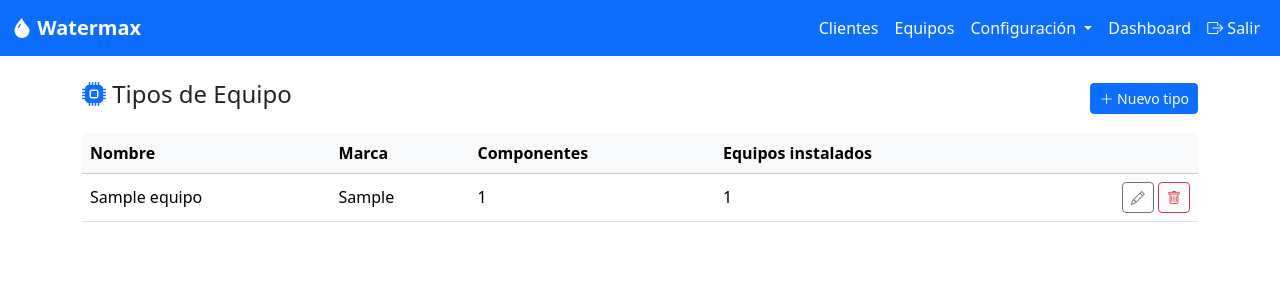
After one commit to davadord/watermax, a Flask app: page /admin/tipos-equipo in a window 1280 px wide. The commit adds this page. Shown: the top 300 px of the page. Run offline with Flask 3, Linux system fonts and the light colour scheme; a user stored in the database is signed in; tables that the repository leaves empty hold one stand-in row (values such as "Sample post").

Commit message:
Sprint 2 #21: CRUD TipoEquipo y Componente, intervalo_nominal en Componente

```diff
--- a/app/blueprints/admin.py
+++ b/app/blueprints/admin.py
@@ -5,7 +5,7 @@ from flask_login import login_required
 
 from app import db
 from app.models.client import Cliente, Zona
-from app.models.equipment import TipoEquipo, EquipoInstalado
+from app.models.equipment import TipoEquipo, Componente, TipoEquipoComponente, EquipoInstalado
 from app.utils.decorators import role_required
 
 admin_bp = Blueprint("admin", __name__)
@@ -149,6 +149,159 @@ def eliminar_zona(id):
     return redirect(url_for("admin.zonas"))
 
 
+# ── Tipos de Equipo ───────────────────────────────────────────────────────────
+
+@admin_bp.route("/tipos-equipo")
+@login_required
+@role_required(*_admin_roles)
+def tipos_equipo():
+    tipos = TipoEquipo.query.order_by(TipoEquipo.nombre).all()
+    return render_template("admin/tipos_equipo.html", tipos=tipos)
+
+
+@admin_bp.route("/tipos-equipo/nuevo", methods=["GET", "POST"])
+@login_required
+@role_required(*_admin_roles)
+def nuevo_tipo_equipo():
+    componentes = Componente.query.order_by(Componente.nombre).all()
+    if request.method == "POST":
+        nombre = request.form.get("nombre", "").strip()
+        if not nombre:
+            flash("El nombre es obligatorio.", "danger")
+            return render_template("admin/tipo_equipo_form.html", tipo=None, componentes=componentes)
+        tipo = TipoEquipo(
+            nombre=nombre,
+            marca=request.form.get("marca") or None,
+            descripcion=request.form.get("descripcion") or None,
+        )
+        db.session.add(tipo)
+        db.session.flush()
+        _guardar_componentes(tipo, request.form, componentes)
+        db.session.commit()
+        flash(f"Tipo de equipo {tipo.nombre} creado.", "success")
+        return redirect(url_for("admin.tipos_equipo"))
+    return render_template("admin/tipo_equipo_form.html", tipo=None, componentes=componentes)
+
+
+@admin_bp.route("/tipos-equipo/<int:id>/editar", methods=["GET", "POST"])
+@login_required
+@role_required(*_admin_roles)
+def editar_tipo_equipo(id):
+    tipo = db.session.get(TipoEquipo, id)
+    if not tipo:
+        flash("Tipo de equipo no encontrado.", "danger")
+        return redirect(url_for("admin.tipos_equipo"))
+    componentes = Componente.query.order_by(Componente.nombre).all()
+    if request.method == "POST":
+        nombre = request.form.get("nombre", "").strip()
+        if not nombre:
+            flash("El nombre es obligatorio.", "danger")
+            return render_template("admin/tipo_equipo_form.html", tipo=tipo, componentes=componentes)
+        tipo.nombre = nombre
+        tipo.marca = request.form.get("marca") or None
+        tipo.descripcion = request.form.get("descripcion") or None
+        TipoEquipoComponente.query.filter_by(tipo_equipo_id=tipo.id).delete()
+        _guardar_componentes(tipo, request.form, componentes)
+        db.session.commit()
+        flash(f"Tipo de equipo {tipo.nombre} actualizado.", "success")
+        return redirect(url_for("admin.tipos_equipo"))
+    return render_template("admin/tipo_equipo_form.html", tipo=tipo, componentes=componentes)
+
+
+@admin_bp.route("/tipos-equipo/<int:id>/eliminar", methods=["POST"])
+@login_required
+@role_required(*_admin_roles)
+def eliminar_tipo_equipo(id):
+    tipo = db.session.get(TipoEquipo, id)
+    if not tipo:
+        flash("Tipo de equipo no encontrado.", "danger")
+        return redirect(url_for("admin.tipos_equipo"))
+    if tipo.equipos:
+        flash(f"No se puede eliminar: {tipo.nombre} tiene equipos instalados asociados.", "danger")
+        return redirect(url_for("admin.tipos_equipo"))
+    db.session.delete(tipo)
+    db.session.commit()
+    flash(f"Tipo de equipo {tipo.nombre} eliminado.", "success")
+    return redirect(url_for("admin.tipos_equipo"))
+
+
+def _guardar_componentes(tipo, form, componentes):
+    seleccionados = form.getlist("componente_ids")
+    for comp in componentes:
+        if str(comp.id) in seleccionados:
+            db.session.add(TipoEquipoComponente(
+                tipo_equipo_id=tipo.id,
+                componente_id=comp.id,
+            ))
+
+
+# ── Componentes ───────────────────────────────────────────────────────────────
+
+@admin_bp.route("/componentes")
+@login_required
+@role_required(*_admin_roles)
+def componentes():
+    comps = Componente.query.order_by(Componente.nombre).all()
+    return render_template("admin/componentes.html", componentes=comps)
+
+
+@admin_bp.route("/componentes/nuevo", methods=["GET", "POST"])
+@login_required
+@role_required(*_admin_roles)
+def nuevo_componente():
+    if request.method == "POST":
+        nombre = request.form.get("nombre", "").strip()
+        if not nombre:
+            flash("El nombre es obligatorio.", "danger")
+            return render_template("admin/componente_form.html", componente=None)
+        comp = Componente(
+            nombre=nombre,
+            descripcion=request.form.get("descripcion") or None,
+            intervalo_nominal=int(request.form.get("intervalo_nominal")),
+        )
+        db.session.add(comp)
+        db.session.commit()
+        flash(f"Componente {comp.nombre} creado.", "success")
+        return redirect(url_for("admin.componentes"))
+    return render_template("admin/componente_form.html", componente=None)
+
+
+@admin_bp.route("/componentes/<int:id>/editar", methods=["GET", "POST"])
+@login_required
+@role_required(*_admin_roles)
+def editar_componente(id):
+    comp = db.session.get(Componente, id)
+    if not comp:
+        flash("Componente no encontrado.", "danger")
+        return redirect(url_for("admin.componentes"))
+    if request.method == "POST":
+        nombre = request.form.get("nombre", "").strip()
+        if not nombre:
+            flash("El nombre es obligatorio.", "danger")
+            return render_template("admin/componente_form.html", componente=comp)
+        comp.nombre = nombre
+        comp.descripcion = request.form.get("descripcion") or None
+        comp.intervalo_nominal = int(request.form.get("intervalo_nominal"))
+        db.session.commit()
+        flash(f"Componente {comp.nombre} actualizado.", "success")
+        return redirect(url_for("admin.componentes"))
+    return render_template("admin/componente_form.html", componente=comp)
+
+
+@admin_bp.route("/componentes/<int:id>/eliminar", methods=["POST"])
+@login_required
+@role_required(*_admin_roles)
+def eliminar_componente(id):
+    comp = db.session.get(Componente, id)
+    if not comp:
+        flash("Componente no encontrado.", "danger")
+        return redirect(url_for("admin.componentes"))
+    db.session.delete(comp)
+    db.session.commit()
+    flash(f"Componente {comp.nombre} eliminado.", "success")
+    return redirect(url_for("admin.componentes"))
+
+
 # ── Equipos ───────────────────────────────────────────────────────────────────
 
 @admin_bp.route("/equipos")
--- a/app/models/equipment.py
+++ b/app/models/equipment.py
@@ -18,18 +18,16 @@ class Componente(db.Model):
     id = db.Column(db.Integer, primary_key=True)
     nombre = db.Column(db.String(100), nullable=False)
     descripcion = db.Column(db.String(200))
-    unidad = db.Column(db.String(20), default="meses")
+    intervalo_nominal = db.Column(db.Integer, nullable=False)
     tipos_equipo = db.relationship("TipoEquipoComponente", backref="componente", lazy=True)
 
 
 class TipoEquipoComponente(db.Model):
-    """Tabla de unión N:M con intervalo nominal por combinación."""
     __tablename__ = "tipo_equipo_componente"
 
     id = db.Column(db.Integer, primary_key=True)
     tipo_equipo_id = db.Column(db.Integer, db.ForeignKey("tipos_equipo.id"), nullable=False)
     componente_id = db.Column(db.Integer, db.ForeignKey("componentes.id"), nullable=False)
-    intervalo_nominal = db.Column(db.Integer, nullable=False)
 
 
 class EquipoInstalado(db.Model):
--- a/app/services/prediction_service.py
+++ b/app/services/prediction_service.py
@@ -6,7 +6,6 @@ de ciclos reales del historial de intervenciones.
 from datetime import date, timedelta
 from statistics import mean, stdev
 from app.models.maintenance import DetalleMantenimiento, Mantenimiento
-from app.models.equipment import TipoEquipoComponente
 
 
 URGENCIA_VENCIDO = "vencido"
@@ -27,7 +26,7 @@ def calcular_vencimientos(equipo):
 
     for tec in equipo.tipo_equipo.componentes:
         comp = tec.componente
-        intervalo_nominal = tec.intervalo_nominal  # meses
+        intervalo_nominal = comp.intervalo_nominal  # meses
 
         # Obtener historial real de este componente en este equipo
         historial = (
--- /dev/null
+++ b/app/templates/admin/tipos_equipo.html
@@ -0,0 +1,50 @@
+{% extends "base.html" %}
+{% block title %}Tipos de Equipo — Watermax{% endblock %}
+{% block content %}
+<div class="d-flex justify-content-between align-items-center mb-3">
+  <h4><i class="bi bi-cpu-fill text-primary"></i> Tipos de Equipo</h4>
+  <a href="{{ url_for('admin.nuevo_tipo_equipo') }}" class="btn btn-primary btn-sm">
+    <i class="bi bi-plus-lg"></i> Nuevo tipo
+  </a>
+</div>
+
+<div class="table-responsive">
+  <table class="table table-hover align-middle">
+    <thead class="table-light">
+      <tr>
+        <th>Nombre</th>
+        <th>Marca</th>
+        <th>Componentes</th>
+        <th>Equipos instalados</th>
+        <th></th>
+      </tr>
+    </thead>
+    <tbody>
+      {% for tipo in tipos %}
+      <tr>
+        <td>{{ tipo.nombre }}</td>
+        <td>{{ tipo.marca or '—' }}</td>
+        <td>{{ tipo.componentes | length }}</td>
+        <td>{{ tipo.equipos | length }}</td>
+        <td class="text-end">
+          <a href="{{ url_for('admin.editar_tipo_equipo', id=tipo.id) }}" class="btn btn-outline-secondary btn-sm">
+            <i class="bi bi-pencil"></i>
+          </a>
+          <form method="POST" action="{{ url_for('admin.eliminar_tipo_equipo', id=tipo.id) }}" class="d-inline"
+                onsubmit="return confirm('¿Eliminar el tipo {{ tipo.nombre }}?')">
+            <input type="hidden" name="csrf_token" value="{{ csrf_token() }}">
+            <button type="submit" class="btn btn-outline-danger btn-sm">
+              <i class="bi bi-trash"></i>
+            </button>
+          </form>
+        </td>
+      </tr>
+      {% else %}
+      <tr>
+        <td colspan="5" class="text-center text-muted py-4">No hay tipos de equipo registrados.</td>
+      </tr>
+      {% endfor %}
+    </tbody>
+  </table>
+</div>
+{% endblock %}
--- a/app/templates/admin/zonas.html
+++ b/app/templates/admin/zonas.html
@@ -14,7 +14,7 @@
       <tr>
         <th>Nombre</th>
         <th>Descripción</th>
-        <th>Clientes</th>
+        <th>Equipos activos</th>
         <th></th>
       </tr>
     </thead>
@@ -23,7 +23,7 @@
       <tr>
         <td>{{ zona.nombre }}</td>
         <td>{{ zona.descripcion or '—' }}</td>
-        <td>{{ zona.clientes | selectattr('activo') | list | length }}</td>
+        <td>{{ zona.equipos | selectattr('activo') | list | length }}</td>
         <td class="text-end">
           <a href="{{ url_for('admin.editar_zona', id=zona.id) }}" class="btn btn-outline-secondary btn-sm">
             <i class="bi bi-pencil"></i>
--- a/app/templates/base.html
+++ b/app/templates/base.html
@@ -15,10 +15,21 @@
     <a class="navbar-brand fw-bold" href="{{ url_for('reports.dashboard') }}">
       <i class="bi bi-droplet-fill"></i> Watermax
     </a>
-    <div class="navbar-nav ms-auto">
+    <div class="navbar-nav ms-auto align-items-center">
       <a class="nav-link text-white" href="{{ url_for('admin.clientes') }}">Clientes</a>
-      <a class="nav-link text-white" href="{{ url_for('admin.zonas') }}">Zonas</a>
       <a class="nav-link text-white" href="{{ url_for('admin.equipos') }}">Equipos</a>
+
+      <div class="nav-item dropdown">
+        <a class="nav-link text-white dropdown-toggle" href="#" role="button" data-bs-toggle="dropdown">
+          Configuración
+        </a>
+        <ul class="dropdown-menu dropdown-menu-end">
+          <li><a class="dropdown-item" href="{{ url_for('admin.zonas') }}">Zonas</a></li>
+          <li><a class="dropdown-item" href="{{ url_for('admin.tipos_equipo') }}">Tipos de equipo</a></li>
+          <li><a class="dropdown-item" href="{{ url_for('admin.componentes') }}">Componentes</a></li>
+        </ul>
+      </div>
+
       <a class="nav-link text-white" href="{{ url_for('reports.dashboard') }}">Dashboard</a>
       <a class="nav-link text-white" href="{{ url_for('auth.logout') }}">
         <i class="bi bi-box-arrow-right"></i> Salir
```
Also changed, not shown: app/templates/admin/componente_form.html (added, +41 -0 lines), app/templates/admin/componentes.html (added, +48 -0 lines), app/templates/admin/tipo_equipo_form.html (added, +65 -0 lines), migrations/versions/c0237a5bf072_intervalo_nominal_en_componente_.py (added, +40 -0 lines).
